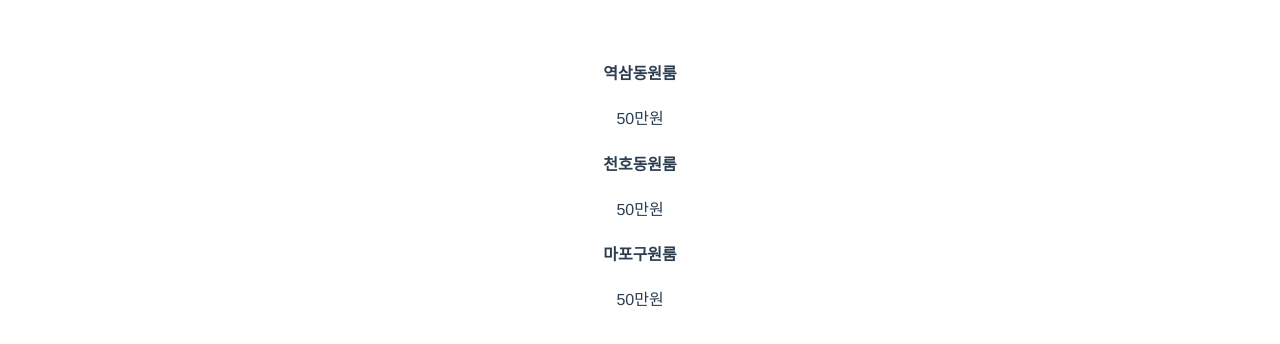
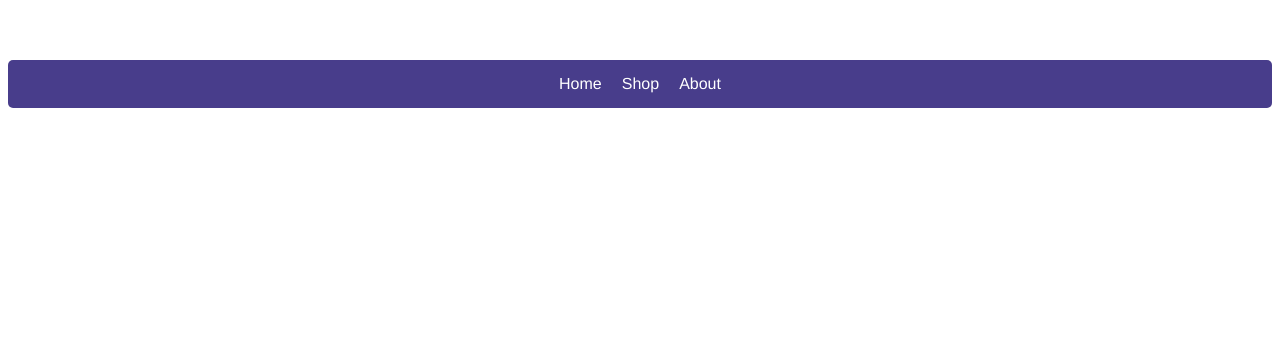
Before and after one commit to Bucky5683/VuejsStudy, a Vue app in the folder vuedongsan/: page / in a window 1280 px wide. Shown: the top 344 px of the page. Built offline with nearby package versions, Linux system fonts and the light colour scheme.

Commit message:
리액트보다 100배 쉬운 Vue 반복문 v-for

```diff
--- a/vuedongsan/src/App.vue
+++ b/vuedongsan/src/App.vue
@@ -1,15 +1,6 @@
 <template>
-  <div>
-    <h4>{{ products[0] }}</h4>
-    <p>50만원</p>
-  </div>
-  <div>
-    <h4>{{ products[1] }}</h4>
-    <p>50만원</p>
-  </div>
-  <div>
-    <h4>{{ products[2] }}</h4>
-    <p>50만원</p>
+  <div class="menu">
+    <a v-for="(작명, i) in 메뉴들" :key="i"> {{ 작명 }}</a>
   </div>
 </template>
 
@@ -18,8 +9,7 @@ export default {
   name: 'App',
   data() {
     return {
-      products: ['역삼동원룸', '천호동원룸', '마포구원룸'],
-      스타일: 'color:red'
+      메뉴들: ['Home', 'Shop', 'About']
     }
   }
 }
@@ -35,4 +25,15 @@ export default {
   color: #2c3e50;
   margin-top: 60px;
 }
+
+.menu {
+  background: darkslateblue;
+  padding: 15px;
+  border-radius: 5px;
+}
+
+.menu a {
+  color: white;
+  padding: 10px;
+}
 </style>
```
